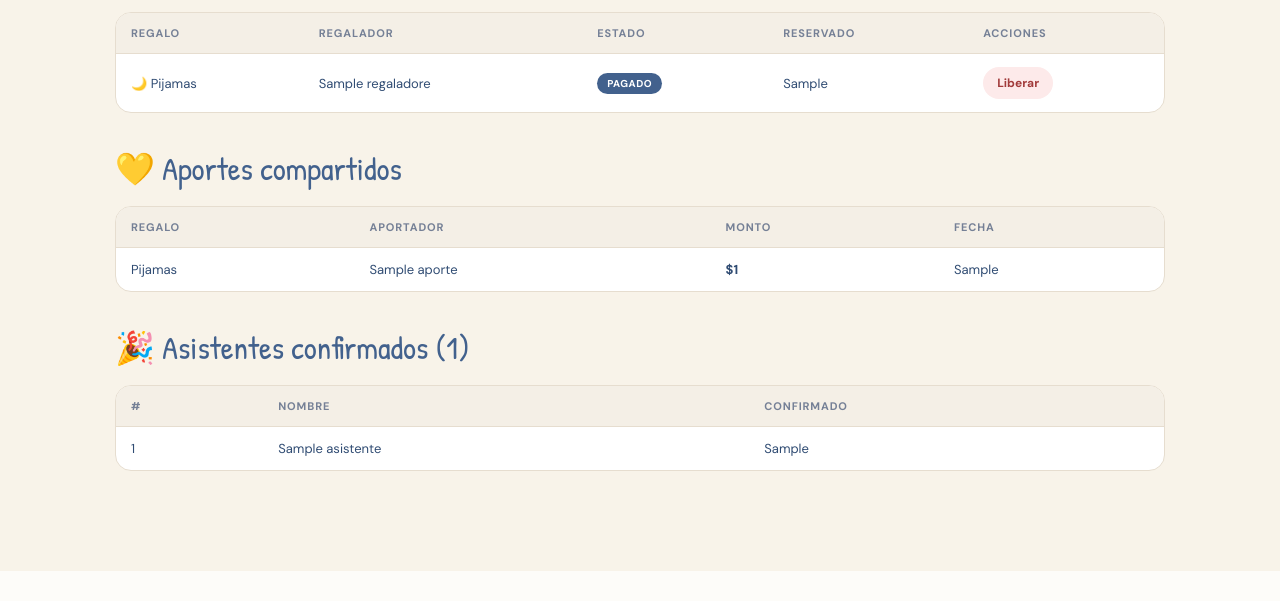
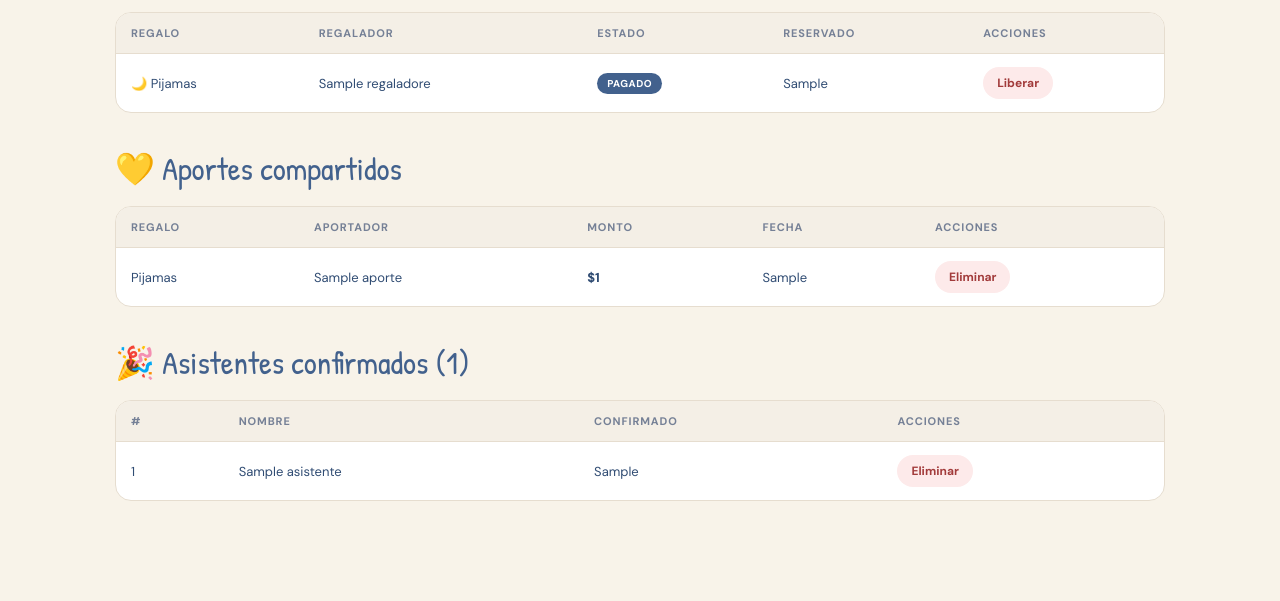
Before and after one commit to fabigonzr22/baby-isaac, a Flask app: page /admin/dashboard in a window 1280 px wide. Shown: the part 2926-3527 px from the top of the page. Before the commit the page ends 3497 px from the top, so only its background shows below. Run offline with Flask 3, Linux system fonts and the light colour scheme; the visitor is signed in with stand-in values (Sample User, id 1); data comes from the database, SQL or seed files in the repository; tables that the repository leaves empty hold one stand-in row (values such as "Sample post").

Commit message:
Botones para eliminar aportes y asistentes en el dashboard

```diff
--- a/app.py
+++ b/app.py
@@ -606,6 +606,28 @@ def eliminar_regalo(producto_id):
     return redirect(url_for("dashboard"))
 
 
+@app.route("/admin/aporte/<int:aporte_id>/eliminar", methods=["POST"])
+def eliminar_aporte(aporte_id):
+    if not is_admin():
+        return redirect(url_for("admin_login"))
+    db = get_db()
+    db.execute("DELETE FROM aportes WHERE id = ?", (aporte_id,))
+    db.commit()
+    flash("Aporte eliminado.", "ok")
+    return redirect(url_for("dashboard"))
+
+
+@app.route("/admin/asistente/<int:asistente_id>/eliminar", methods=["POST"])
+def eliminar_asistente(asistente_id):
+    if not is_admin():
+        return redirect(url_for("admin_login"))
+    db = get_db()
+    db.execute("DELETE FROM asistentes WHERE id = ?", (asistente_id,))
+    db.commit()
+    flash("Asistente eliminado.", "ok")
+    return redirect(url_for("dashboard"))
+
+
 # ---------------------------------------------------------------------------
 # Arranque
 # ---------------------------------------------------------------------------
--- a/templates/dashboard.html
+++ b/templates/dashboard.html
@@ -141,7 +141,7 @@
   <div class="table-wrap">
     <table>
       <thead>
-        <tr><th>Regalo</th><th>Aportador</th><th>Monto</th><th>Fecha</th></tr>
+        <tr><th>Regalo</th><th>Aportador</th><th>Monto</th><th>Fecha</th><th>Acciones</th></tr>
       </thead>
       <tbody>
         {% for a in aportes %}
@@ -150,9 +150,14 @@
           <td>{{ a['nombre'] }}</td>
           <td><strong>{{ a['monto']|precio }}</strong></td>
           <td>{{ a['creado_en'][:16]|replace('T',' ') }}</td>
+          <td>
+            <form method="post" action="{{ url_for('eliminar_aporte', aporte_id=a['id']) }}" style="display:inline;" onsubmit="return confirm('¿Eliminar este aporte?');">
+              <button class="btn btn-del" type="submit">Eliminar</button>
+            </form>
+          </td>
         </tr>
         {% else %}
-        <tr><td colspan="4" style="text-align:center; color:var(--muted);">Aún no hay aportes.</td></tr>
+        <tr><td colspan="5" style="text-align:center; color:var(--muted);">Aún no hay aportes.</td></tr>
         {% endfor %}
       </tbody>
     </table>
@@ -162,7 +167,7 @@
   <div class="table-wrap">
     <table>
       <thead>
-        <tr><th>#</th><th>Nombre</th><th>Confirmado</th></tr>
+        <tr><th>#</th><th>Nombre</th><th>Confirmado</th><th>Acciones</th></tr>
       </thead>
       <tbody>
         {% for a in asistentes %}
@@ -170,9 +175,14 @@
           <td>{{ loop.index }}</td>
           <td>{{ a['nombre'] }}</td>
           <td>{{ a['creado_en'][:16]|replace('T',' ') }}</td>
+          <td>
+            <form method="post" action="{{ url_for('eliminar_asistente', asistente_id=a['id']) }}" style="display:inline;" onsubmit="return confirm('¿Eliminar este asistente?');">
+              <button class="btn btn-del" type="submit">Eliminar</button>
+            </form>
+          </td>
         </tr>
         {% else %}
-        <tr><td colspan="3" style="text-align:center; color:var(--muted);">Aún no hay asistentes confirmados.</td></tr>
+        <tr><td colspan="4" style="text-align:center; color:var(--muted);">Aún no hay asistentes confirmados.</td></tr>
         {% endfor %}
       </tbody>
     </table>
```
